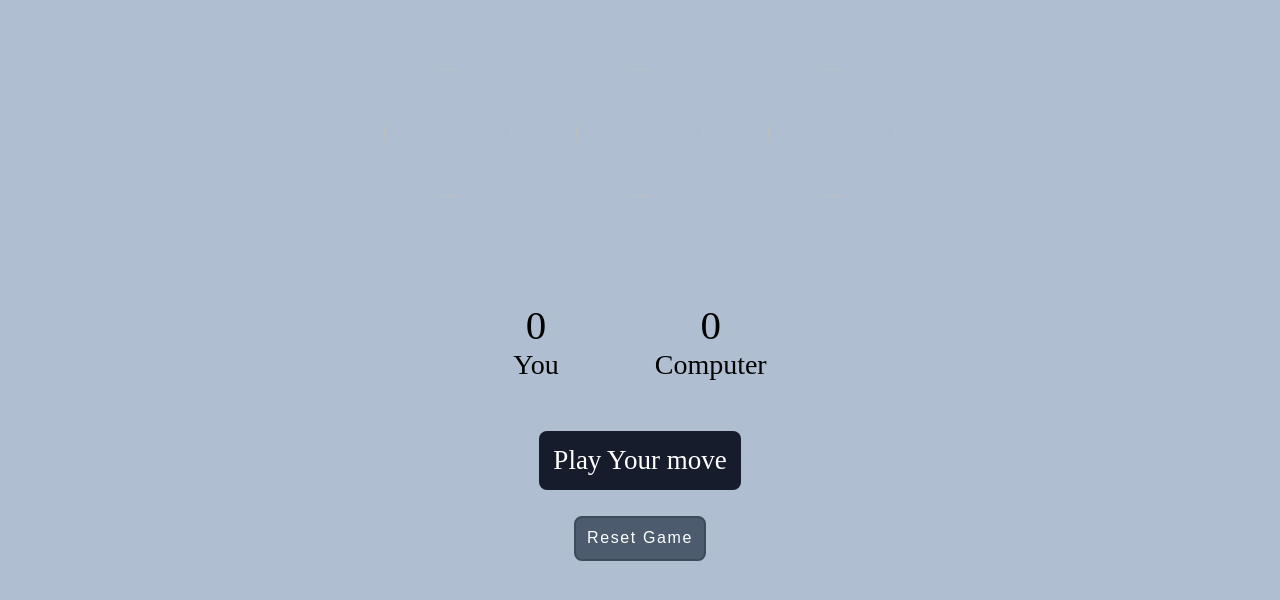
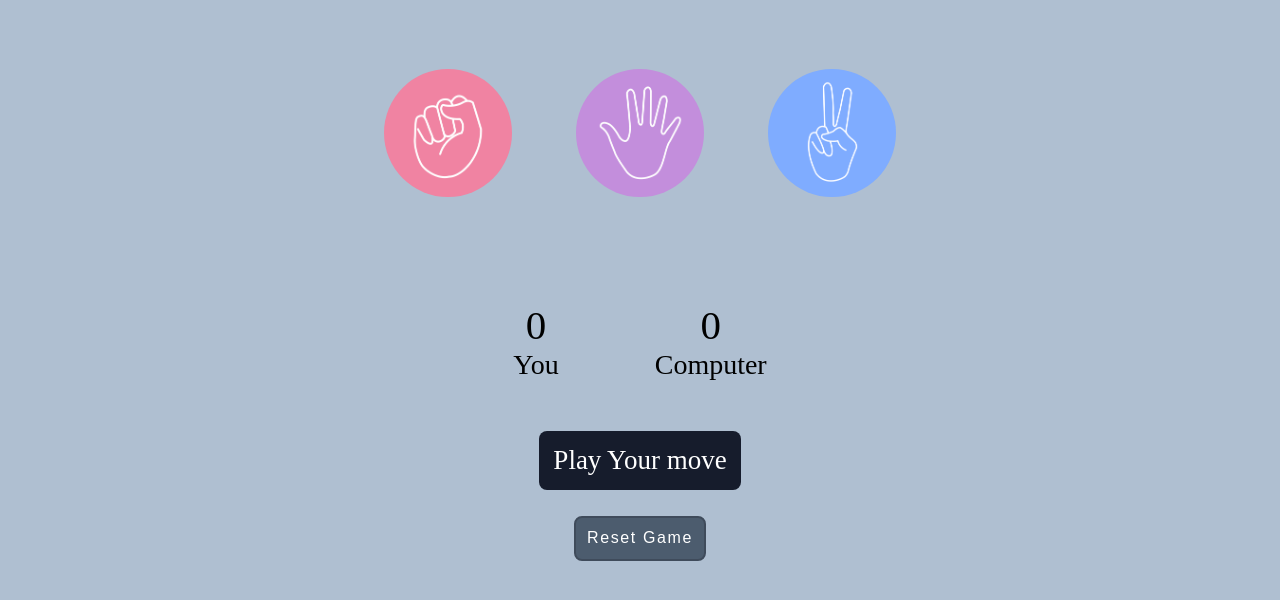
Before and after one commit to SahuUsha/StonePaperScissor, a plain HTML site: page index.html in a window 1280 px wide. Shown: the part 62-662 px from the top of the page. Drawn offline with Linux system fonts and the light colour scheme.

Commit message:
Update index.html

```diff
--- a/index.html
+++ b/index.html
@@ -10,13 +10,13 @@
    <h1> Rock Paper Scissors</h1>
    <div class="choices">
     <div class="choice" id="rock">
-        <img src="./images/rock.png" alt="" srcset="">
+        <img src="rock.png" alt="" srcset="">
     </div>
     <div class="choice" id="paper">
-        <img src="./images/paper.png" alt="" srcset="">
+        <img src="paper.png" alt="" srcset="">
     </div>
     <div class="choice" id="scissors">
-        <img src="./images/scissors .png" alt="" srcset="">
+        <img src="scissors .png" alt="" srcset="">
     </div>
    </div>
    <div class="score-board">
```
